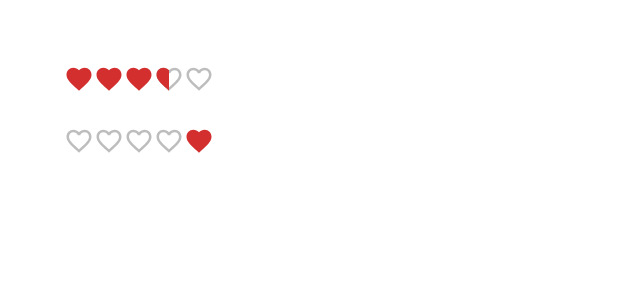
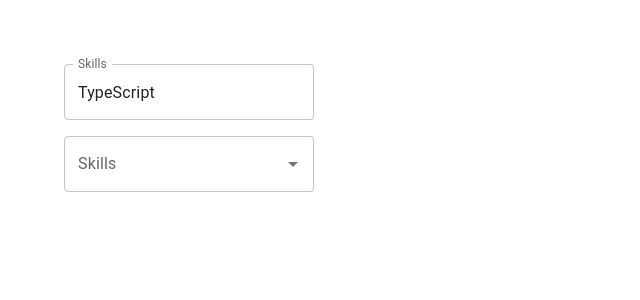
Before and after one commit to Newton-Duarte/react-mui, a React (Create React App) app: page / in a window 1280 px wide. Shown: the top 300 px of the page, without its empty margins (0-640 px from the left). Built offline with nearby package versions, Linux system fonts and the light colour scheme.

Commit message:
feat: add mui autocomplete component

```diff
--- a/src/App.tsx
+++ b/src/App.tsx
@@ -5,9 +5,10 @@
 // import { MuiRadioButton } from './components/MuiRadioButton';
 // import { MuiCheckbox } from './components/MuiCheckbox';
 // import { MuiSwitch } from './components/MuiSwitch';
+// import { MuiRating } from './components/MuiRating';
 
 import './App.css';
-import { MuiRating } from './components/MuiRating';
+import { MuiAutocomplete } from './components/MuiAutocomplete';
 
 function App() {
   return (
@@ -19,7 +20,8 @@
       {/* <MuiRadioButton /> */}
       {/* <MuiCheckbox /> */}
       {/* <MuiSwitch /> */}
-      <MuiRating />
+      {/* <MuiRating /> */}
+      <MuiAutocomplete />
     </div>
   );
 }
--- /dev/null
+++ b/src/components/MuiAutocomplete.tsx
@@ -0,0 +1,47 @@
+import { Autocomplete, TextField } from '@mui/material'
+import { Stack } from '@mui/system'
+import React, { useState } from 'react';
+
+type Skill = {
+  id: number;
+  label: string;
+};
+
+const skills = ['HTML', 'CSS', 'JavaScript', 'TypeScript', 'React'];
+const skillsOptions = skills.map((skill, index) => ({
+  id: index + 1,
+  label: skill,
+}));
+
+export const MuiAutocomplete = () => {
+  const [value, setValue] = useState<string | null>('TypeScript');
+  const [value2, setValue2] = useState<Skill | null>(null);
+
+  const handleChange = (event: React.ChangeEvent<{}>, newValue: string | null) => {
+    setValue(newValue);
+  }
+
+  const handleChange2 = (event: React.ChangeEvent<{}>, newValue: Skill | null) => {
+    setValue2(newValue);
+  }
+
+  console.log({ value2 });
+
+  return (
+    <Stack spacing={2} width="250px">
+      <Autocomplete
+        options={skills}
+        value={value}
+        onChange={handleChange}
+        renderInput={(params) => <TextField {...params} label="Skills" />}
+        freeSolo
+      />
+      <Autocomplete
+        options={skillsOptions}
+        value={value2}
+        onChange={handleChange2}
+        renderInput={(params) => <TextField {...params} label="Skills" />}
+      />
+    </Stack>
+  )
+}
```
